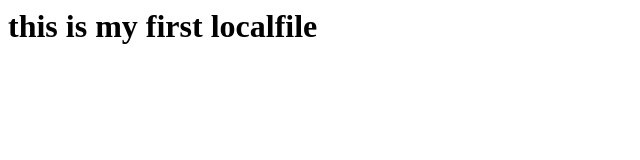
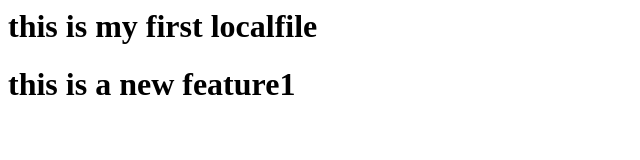
Before and after one commit to faizanulhaq09/local_demo, a plain HTML site: page index.html in a window 1280 px wide. Shown: the whole page, without its empty margins (0-640 px from the left). Drawn offline with Linux system fonts and the light colour scheme.

Commit message:
new feature added

```diff
--- a/index.html
+++ b/index.html
@@ -1 +1,2 @@
 <h1>this is my first localfile</h1>
+<H1>this is a new feature1</H1>
```
